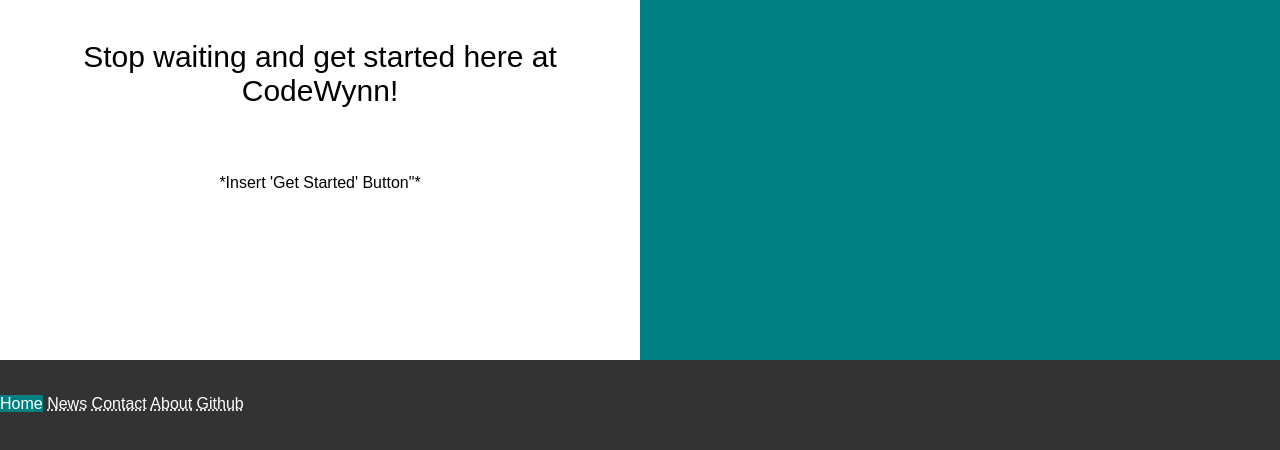
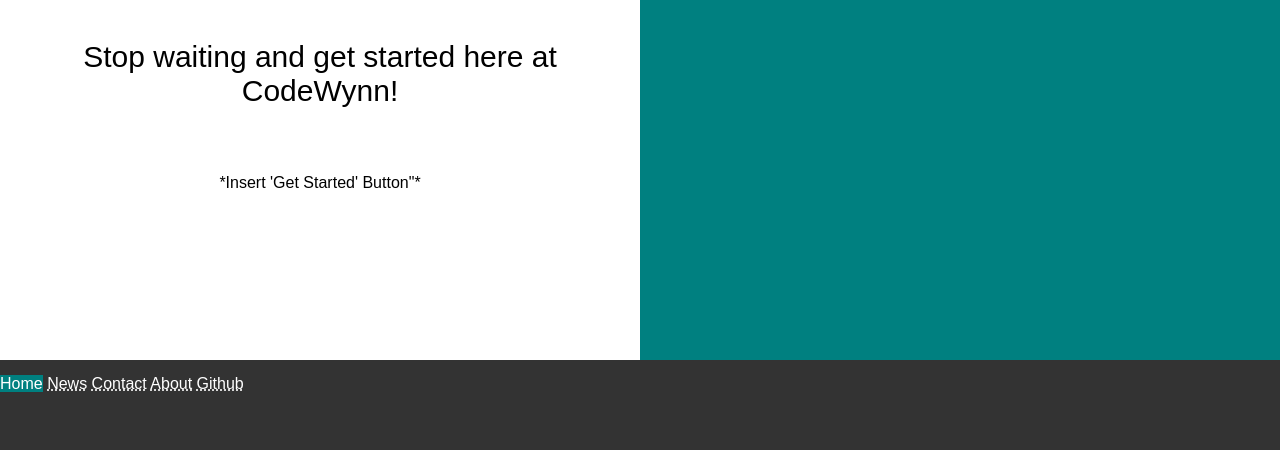
Before and after one commit to All-I-Do-Is-Wynn/CodeWynn, a plain HTML site: page index.html in a window 1280 px wide. Shown: the part 1013-1463 px from the top of the page. Drawn offline with Linux system fonts and the light colour scheme.

Commit message:
lessened verybottom top-padding from 35->15

```diff
--- a/style_for_WynnCode.css
+++ b/style_for_WynnCode.css
@@ -145,7 +145,7 @@
 	height: 100px;
 	width: auto;
 	background: #333;
-	padding-top:35px;
+	padding-top:15px;
 
 }
 
```
